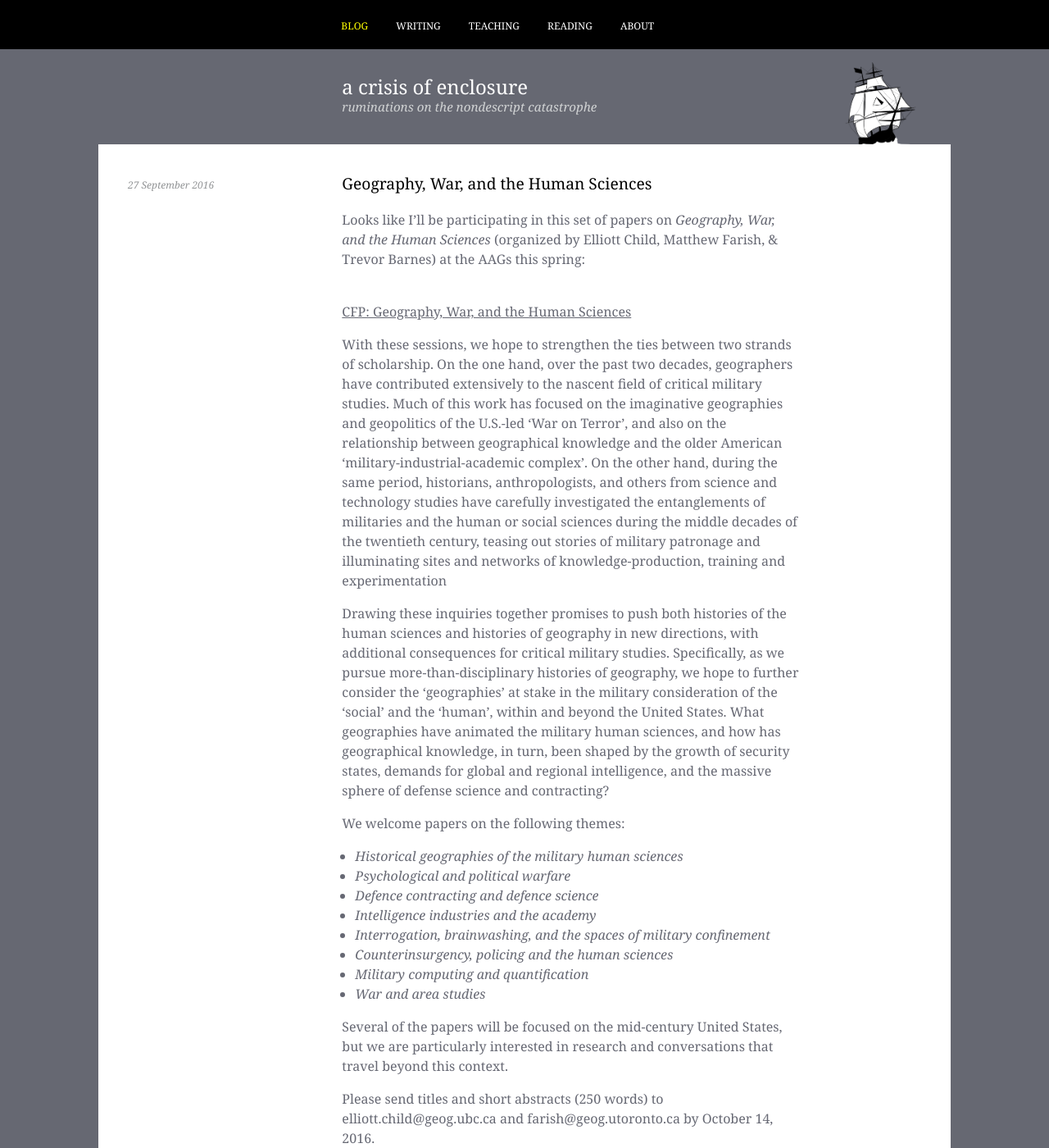
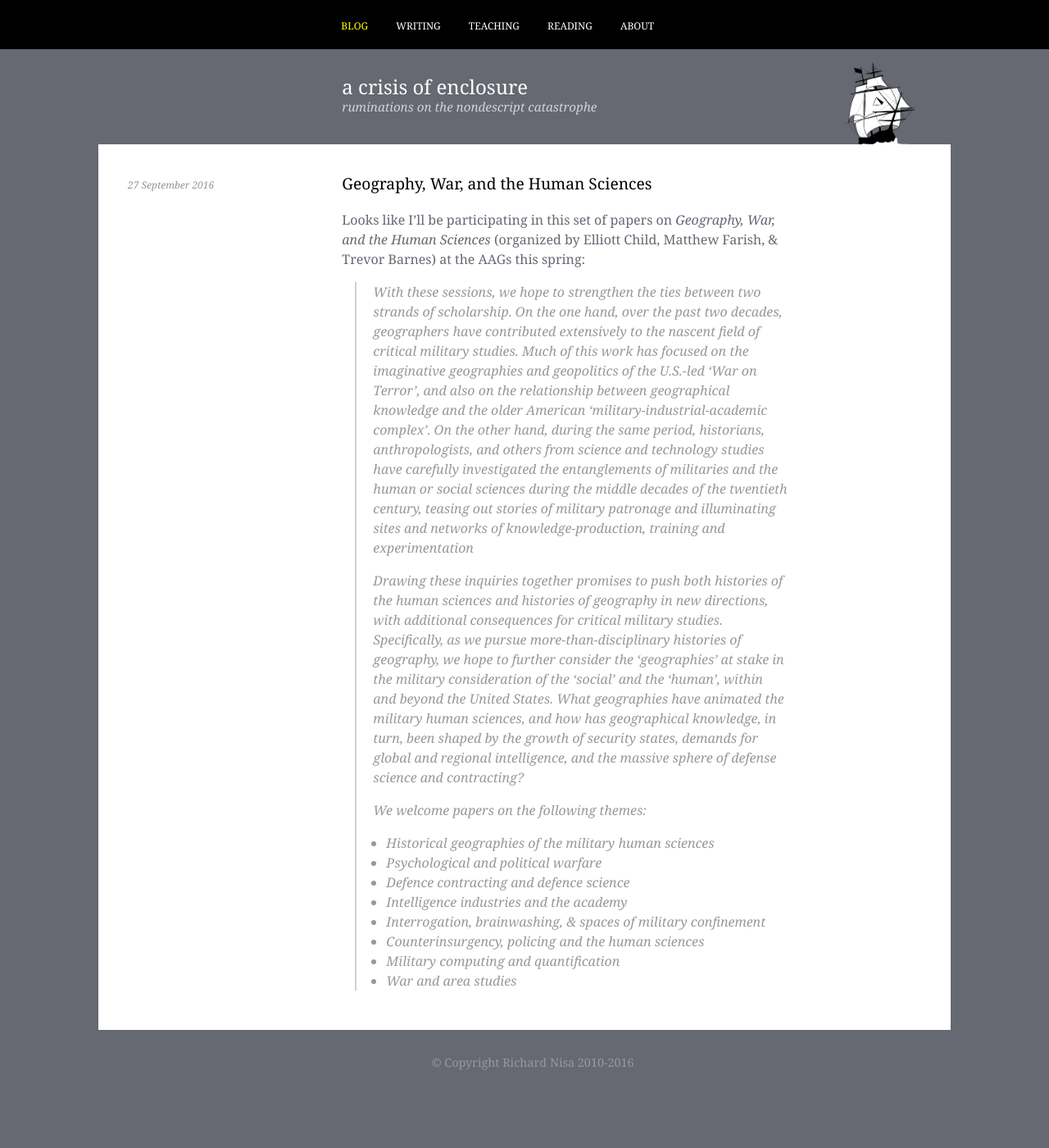
Before and after one commit to nisaface/nisaface.github.io, a Jekyll site: the page built from _posts/2016-09-27-papers.md, in a window 1280 px wide and 1400 px high. Shown: the whole window at 82% size. Built offline with Jekyll 4.4.1, drawn with Linux system fonts in a browser that asks for light colours.

Commit message:
arg update

```diff
--- a/_posts/2016-09-27-papers.md
+++ b/_posts/2016-09-27-papers.md
@@ -6,23 +6,17 @@ category: blog
 
 Looks like I'll be participating in this set of papers on *Geography, War, and the Human Sciences* (organized by Elliott Child, Matthew Farish, & Trevor Barnes) at the AAGs this spring:
 
-<br><u>CFP: Geography, War, and the Human Sciences</u>
-
-With these sessions, we hope to strengthen the ties between two strands of scholarship. On the one hand, over the past two decades, geographers have contributed extensively to the nascent field of critical military studies. Much of this work has focused on the imaginative geographies and geopolitics of the U.S.-led ‘War on Terror’, and also on the relationship between geographical knowledge and the older American ‘military-industrial-academic complex’. On the other hand, during the same period, historians, anthropologists, and others from science and technology studies have carefully investigated the entanglements of militaries and the human or social sciences during the middle decades of the twentieth century, teasing out stories of military patronage and illuminating sites and networks of knowledge-production, training and experimentation
-
-Drawing these inquiries together promises to push both histories of the human sciences and histories of geography in new directions, with additional consequences for critical military studies. Specifically, as we pursue more-than-disciplinary histories of geography, we hope to further consider the ‘geographies’ at stake in the military consideration of the ‘social’ and the ‘human’, within and beyond the United States. What geographies have animated the military human sciences, and how has geographical knowledge, in turn, been shaped by the growth of security states, demands for global and regional intelligence, and the massive sphere of defense science and contracting?
-
-We welcome papers on the following themes:
-
-* *Historical geographies of the military human sciences*
+>With these sessions, we hope to strengthen the ties between two strands of scholarship. On the one hand, over the past two decades, geographers have contributed extensively to the nascent field of critical military studies. Much of this work has focused on the imaginative geographies and geopolitics of the U.S.-led ‘War on Terror’, and also on the relationship between geographical knowledge and the older American ‘military-industrial-academic complex’. On the other hand, during the same period, historians, anthropologists, and others from science and technology studies have carefully investigated the entanglements of militaries and the human or social sciences during the middle decades of the twentieth century, teasing out stories of military patronage and illuminating sites and networks of knowledge-production, training and experimentation
+>
+>Drawing these inquiries together promises to push both histories of the human sciences and histories of geography in new directions, with additional consequences for critical military studies. Specifically, as we pursue more-than-disciplinary histories of geography, we hope to further consider the ‘geographies’ at stake in the military consideration of the ‘social’ and the ‘human’, within and beyond the United States. What geographies have animated the military human sciences, and how has geographical knowledge, in turn, been shaped by the growth of security states, demands for global and regional intelligence, and the massive sphere of defense science and contracting?
+>
+>We welcome papers on the following themes:
+>
+>* *Historical geographies of the military human sciences*
 * *Psychological and political warfare*
 * *Defence contracting and defence science*
 * *Intelligence industries and the academy*
-* *Interrogation, brainwashing, and the spaces of military confinement*
+* *Interrogation, brainwashing, & spaces of military confinement*
 * *Counterinsurgency, policing and the human sciences*
 * *Military computing and quantification*
 * *War and area studies*
-
-Several of the papers will be focused on the mid-century United States, but we are particularly interested in research and conversations that travel beyond this context.
-
-Please send titles and short abstracts (250 words) to elliott.child@geog.ubc.ca and farish@geog.utoronto.ca by October 14, 2016.
```
Also changed, not shown: _posts/2016-10-16-aag.md (added, +16 -0 lines).
